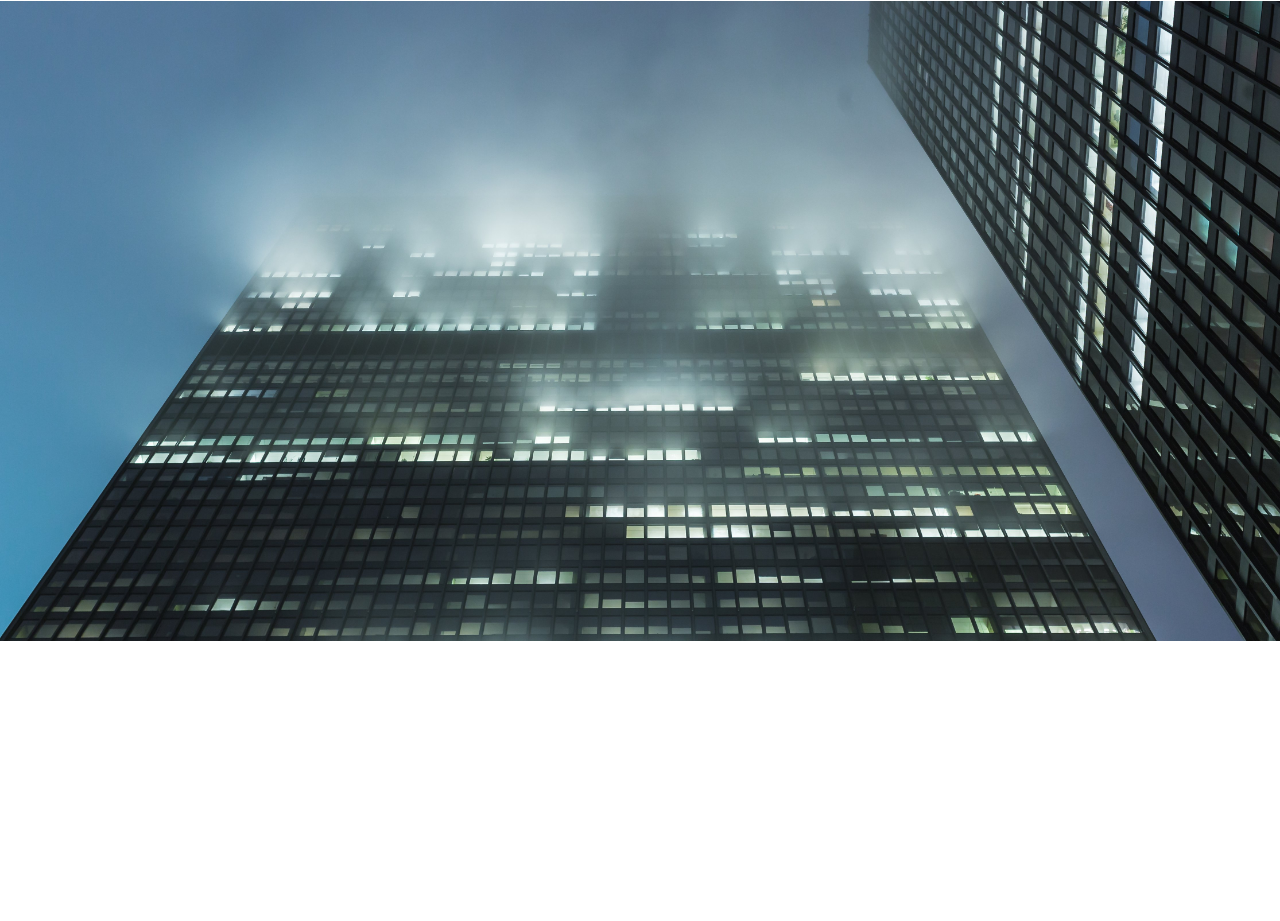
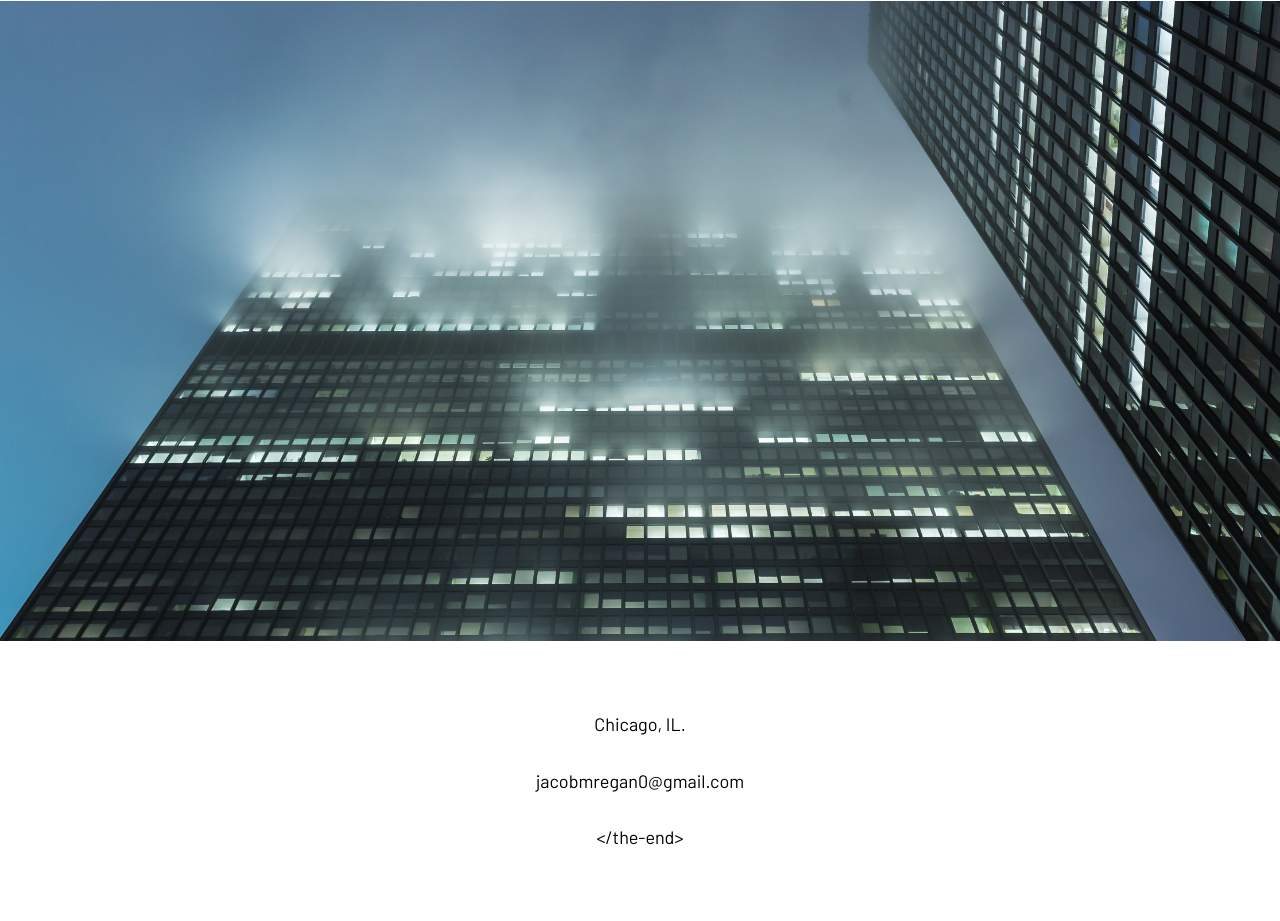
Before and after one commit to jmregan0/personal-site, a React app: page / in a window 1280 px wide. Shown: the part 2639-3560 px from the top of the page. Before the commit the page ends 3280 px from the top, so only its background shows below. Built offline with nearby package versions, Linux system fonts and the light colour scheme.

Commit message:
finished site

```diff
--- a/public/style.css
+++ b/public/style.css
@@ -41,6 +41,13 @@
   background-color: #FFFFFF;
 }
 
+.sectional-sm {
+  height: 35vh;
+  min-width: 100vw;
+  max-width: 100vw;
+  background-color: #FFFFFF;
+}
+
 .overlay {
   position: fixed;
   justify-content: center;
--- a/src/contact.js
+++ b/src/contact.js
@@ -0,0 +1,21 @@
+import * as React from 'react'
+
+export default () => {
+  return (
+    <div
+      style={{
+        display: 'flex',
+        flexDirection: 'column',
+        width: '80%',
+        marginLeft: 'auto',
+        marginRight: 'auto',
+        height: '100%',
+        justifyContent: 'center',
+        alignItems: 'center',
+      }}>
+      <p style={{fontFamily: 'Barlow', fontSize: '18px', color: 'black'}}>Chicago, IL.</p>
+      <p style={{fontFamily: 'Barlow', fontSize: '18px', color: 'black'}}>jacobmregan0@gmail.com</p>
+      <p style={{fontFamily: 'Barlow', fontSize: '18px', color: 'black'}}>{'</the-end>'}</p>
+    </div>
+  )
+}
--- a/src/index.js
+++ b/src/index.js
@@ -3,6 +3,7 @@ import Navbar from './navbar';
 import About from './about';
 import Projects from './projects';
 import Modal from './modal';
+import Contact from './contact';
 
 class App extends React.Component {
   constructor(props){
@@ -53,6 +54,9 @@ class App extends React.Component {
           <Projects toggleModal={this.toggleModal} />
         </div>
         <div className="p-3"></div>
+        <div className="sectional-sm">
+          <Contact />
+        </div>
         <div className={`overlay ${this.state.showModal ? 'visible' : 'hidden'}`}>
           <Modal
             toggleModal={this.toggleModal}
```
Also changed, not shown: 1 other file.
